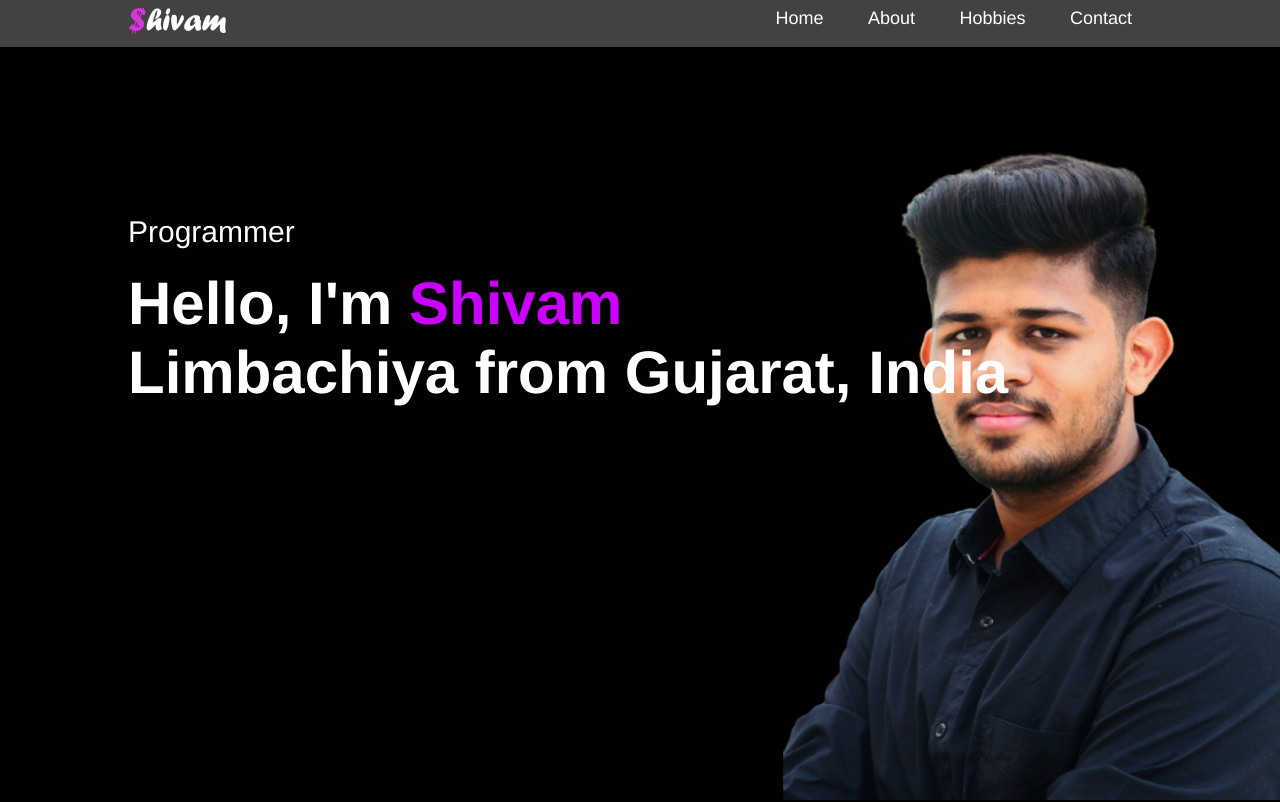
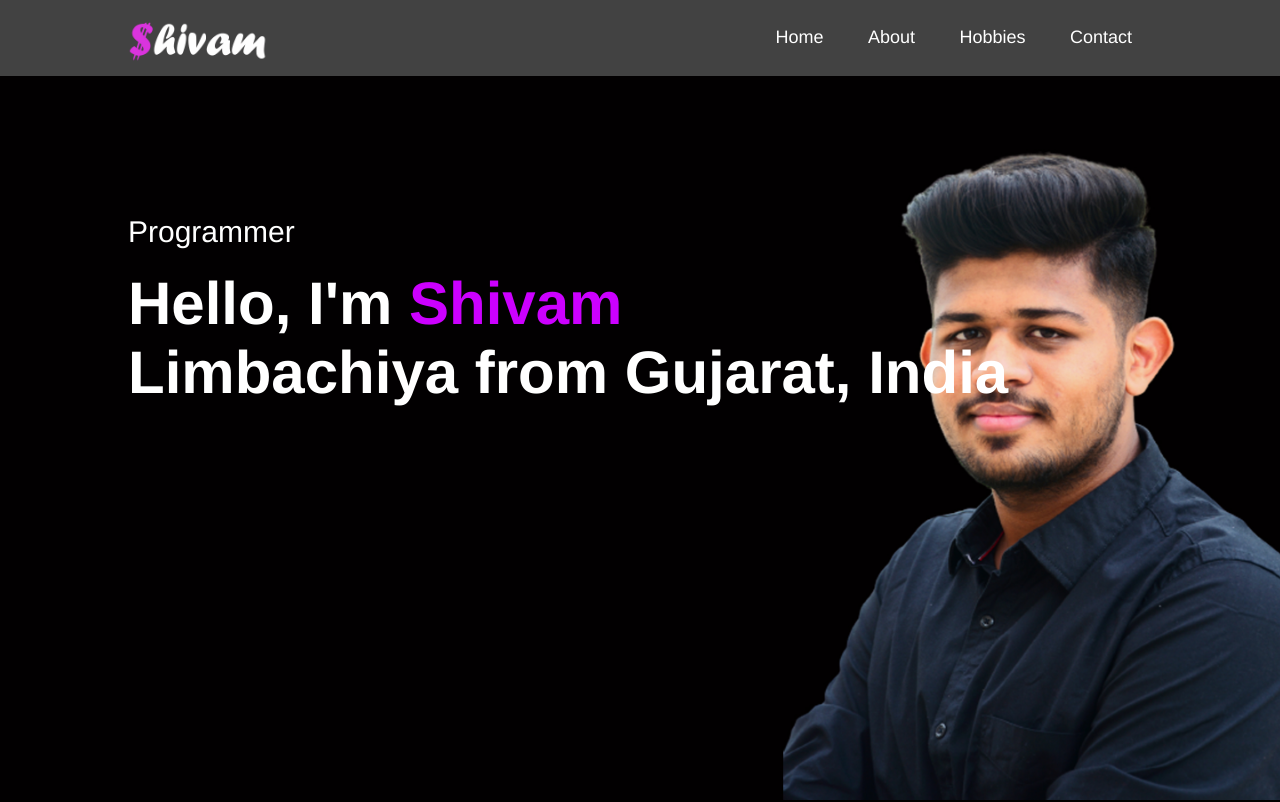
Before and after one commit to ShivamL8469/ShivamL8469.github.io, a plain HTML site: page index.html in a window 1280 px wide. Shown: the top 802 px of the page. Drawn offline with Linux system fonts and the light colour scheme.

Commit message:
Update style.css

```diff
--- a/style.css
+++ b/style.css
@@ -34,7 +34,7 @@ header{
     align-items: center;
     transition: 0.6s;
     padding: 10px 10%;
-    margin-top: -10px;
+/*     margin-top: -10px; */
 
 }
 .sticky{
@@ -43,7 +43,7 @@ header{
 
 }
 .logo{
-    width: 100px;
+    width: 140px;
 }
 header ul li{
     display: inline-block;
```
